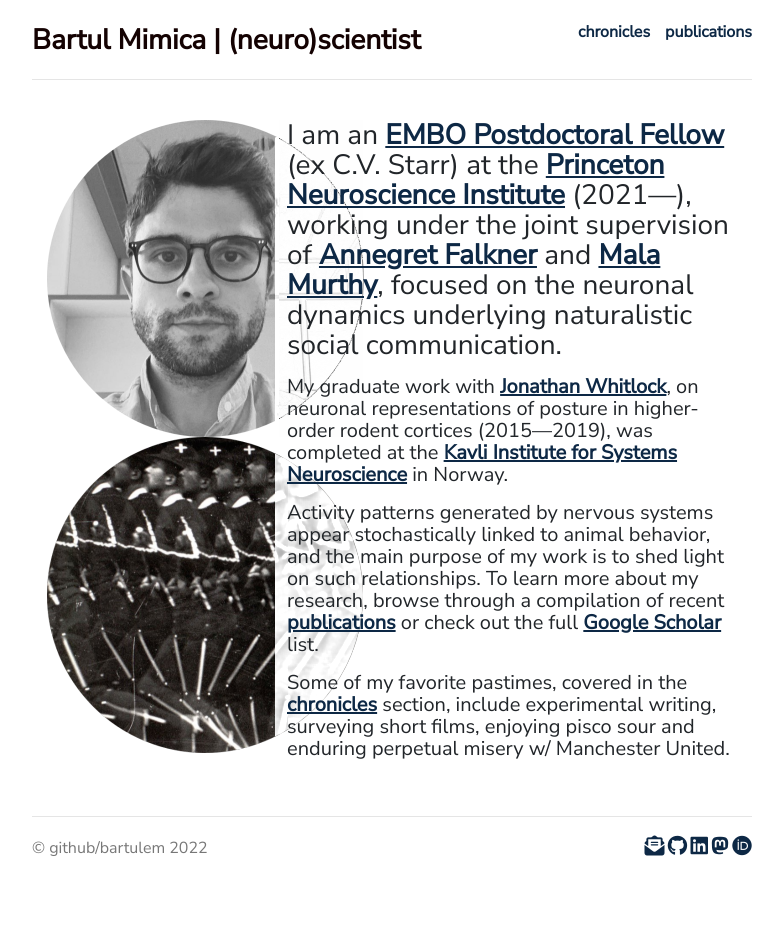
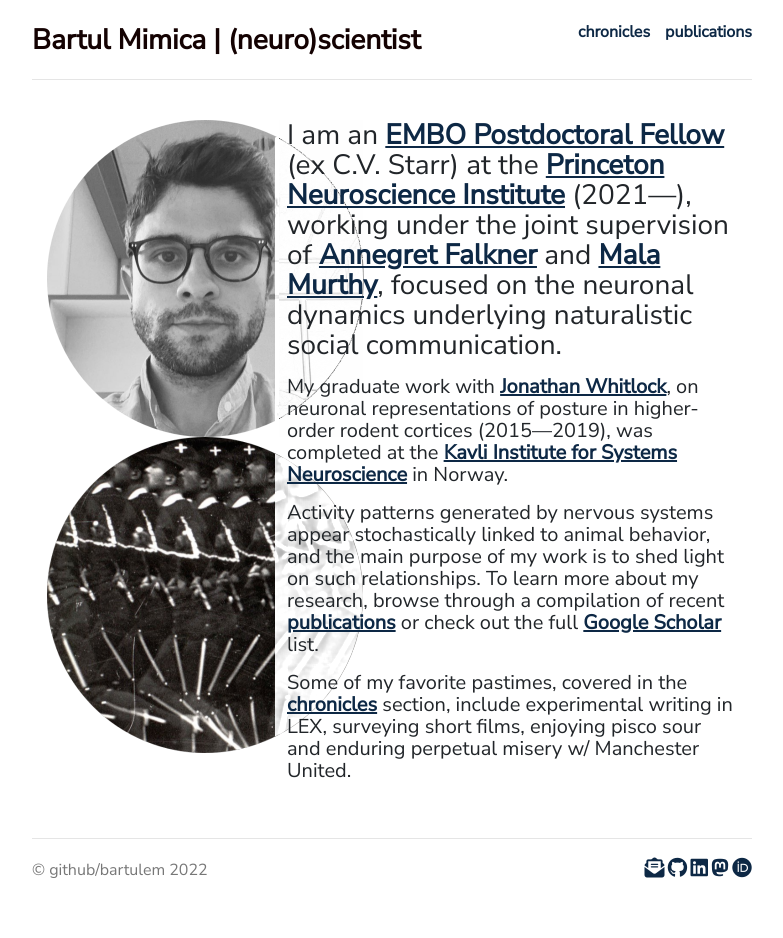
Before and after one commit to bartulem/bartulem.github.io, a Jekyll site: the page built from index.html, in a window 1280 px wide. Shown: the whole page, without its empty margins (248-1031 px from the left). Built offline with Jekyll 4.4.1, drawn with Linux system fonts in a browser that asks for light colours; nearby versions of some CDN libraries; comment, search, counter and statistics services are not loaded; a style sheet for code colours, icons or effects is not loaded; before the commit the page ends 916 px from its top, so only the background shows below that.

Commit message:
add LEX in interests

```diff
--- a/index.html
+++ b/index.html
@@ -18,6 +18,6 @@
 
 	<p>Activity patterns generated by nervous systems appear stochastically linked to animal behavior, and the main purpose of my work is to shed light on such relationships. To learn more about my research, browse through a compilation of recent <a style="text-decoration: underline" href="https://bartulem.github.io/publications/">publications</a> or check out the full <a style="text-decoration: underline" target="_blank" href="https://scholar.google.no/citations?user=aUeOyr8AAAAJ&hl=en">Google Scholar</a> list.</p>
 
-	<p>Some of my favorite pastimes, covered in the <a style= "text-decoration: underline" href="https://bartulem.github.io/chronicles/">chronicles</a> section, include experimental writing, surveying short films, enjoying pisco sour and enduring perpetual misery w/ Manchester United.</p>
+	<p>Some of my favorite pastimes, covered in the <a style= "text-decoration: underline" href="https://bartulem.github.io/chronicles/">chronicles</a> section, include experimental writing in LEX, surveying short films, enjoying pisco sour and enduring perpetual misery w/ Manchester United.</p>
 	</div>
 </div>
```
